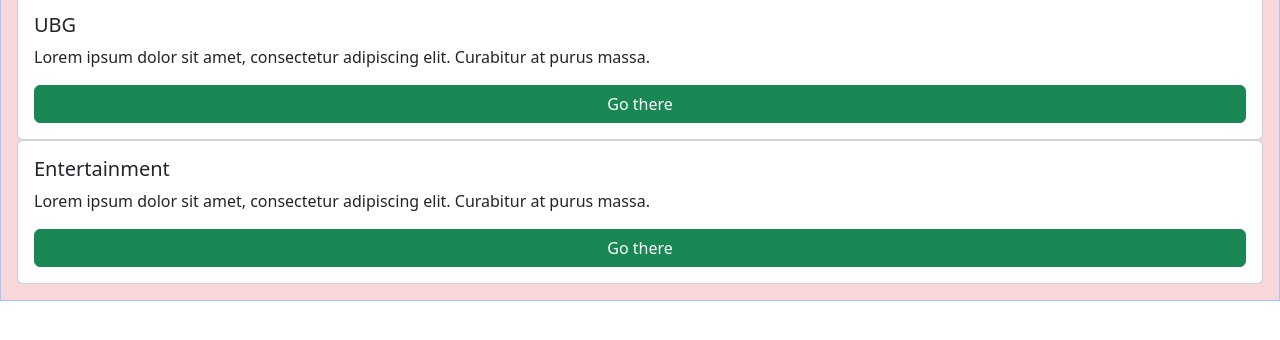
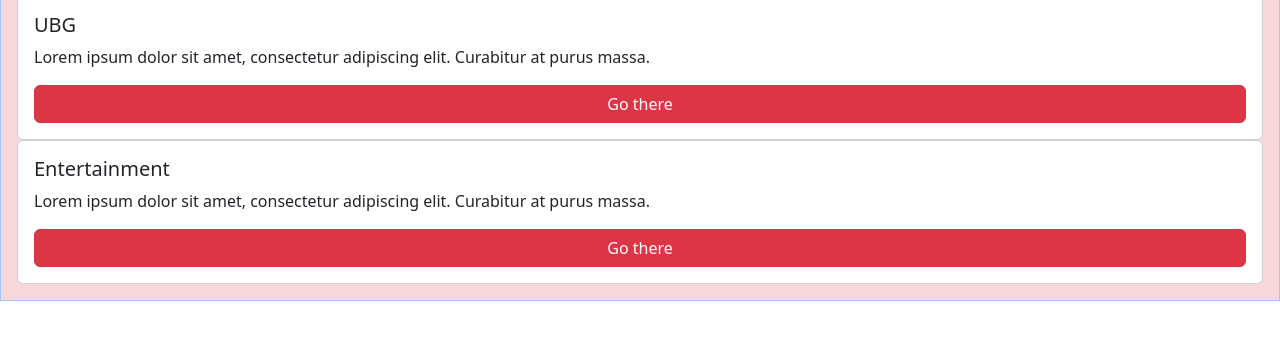
Before and after one commit to Codynkn/Codynkn.github.io, a plain HTML site: page index.html in a window 1280 px wide. Shown: the part 118-458 px from the top of the page. Drawn offline with nearby package versions, Linux system fonts and the light colour scheme.

Commit message:
Update index.html

```diff
--- a/index.html
+++ b/index.html
@@ -18,7 +18,7 @@
       <h5 class="card-title">UBG</h5>
       <p class="card-text">Lorem ipsum dolor sit amet, consectetur adipiscing elit. Curabitur at purus massa.</p>
       <div class="d-grid gap-2">
-        <a href="https://zlrux.com/UBG" class="btn btn-success" type="button">Go there</a>
+        <a href="https://zlrux.com/UBG" class="btn btn-danger" type="button">Go there</a>
       </div>    </div>
   </div>
   <div class="card">
@@ -26,7 +26,7 @@
       <h5 class="card-title">Entertainment</h5>
       <p class="card-text">Lorem ipsum dolor sit amet, consectetur adipiscing elit. Curabitur at purus massa.</p>
       <div class="d-grid gap-2">
-        <a href="https://jayfella.com/storagebox" class="btn btn-success" type="button">Go there</a>      </div>    </div>
+        <a href="https://jayfella.com/storagebox" class="btn btn-danger" type="button">Go there</a>      </div>    </div>
   </div>
 </div>
   </body>
```
